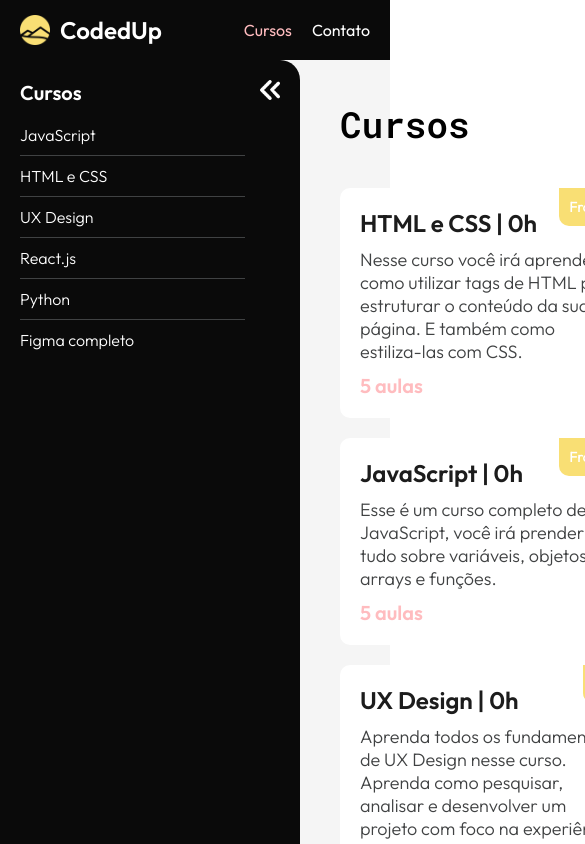
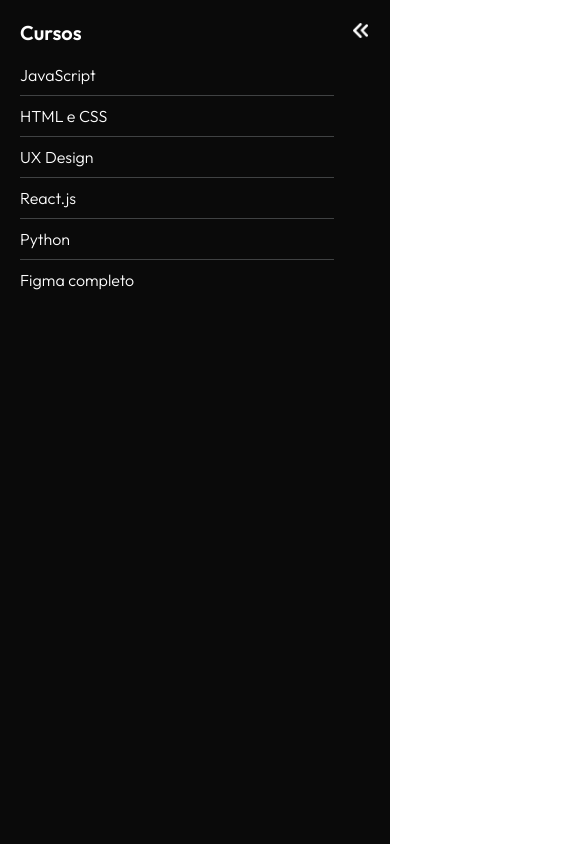
Before and after one commit to Beawnk/coded-up, a Vue app: page /cursos in a window 390 px wide. Shown: the top 844 px of the page, 585 px wide, since content can reach past the window. Built offline with nearby package versions, Linux system fonts and the light colour scheme; no server answers.

Commit message:
side-bar mobile

```diff
--- a/src/App.vue
+++ b/src/App.vue
@@ -16,6 +16,8 @@
 </script>
 
 <style lang="scss">
+@use 'assets/style/main.scss' as v;
+
 .btn {
   padding: 10px 20px;
   border-radius: 5px;
@@ -42,6 +44,11 @@
     padding-bottom: 80px;
     position: relative;
     transition: var(--transition);
+    @include v.media(500px) {
+      width: 100%;
+      padding: 30px;
+      padding-bottom: 60px;
+    }
     p {
       font-size: var(--text-big);
       color: var(--light-dark-color);
--- a/src/assets/style/main.css
+++ b/src/assets/style/main.css
@@ -61,6 +61,8 @@
     margin: 0;
     padding: 0;
     overflow-x: hidden;
+    height: 100%;
+    min-height: 100vh;
 }
 
 /* Typography */
@@ -159,4 +161,13 @@
 
 #app {
     background-color: var(--gray-color);
+    height: 100%;
+    min-height: 100vh;
+    overflow-x: hidden;
 }
+
+@media only screen and (max-width: 500px) {
+    body:has(.side-bar.open) {
+        overflow: hidden;
+    }
+}
--- a/src/components/SideBar.vue
+++ b/src/components/SideBar.vue
@@ -28,6 +28,8 @@
 </script>
 
 <style lang="scss">
+@use '../assets/style/main.scss' as v;
+
 .side-bar {
   width: var(--side-bar-width);
   position: sticky;
@@ -42,6 +44,20 @@
   display: flex;
   justify-content: space-between;
   transition: var(--transition);
+  @include v.media(500px) {
+    width: 40px;
+    z-index: 100;
+    position: fixed;
+    top: calc(var(--header-height) + 10px);
+    height: 40px;
+    border-radius: 0 10px 10px 0;
+    &.open {
+      width: 100%;
+      border-radius: 0;
+      top: 0;
+      height: 100vh;
+    }
+  }
   &.open {
     padding: 10px 20px;
     padding-top: 20px;
@@ -51,6 +67,8 @@
     }
     .open-btn {
       &::after {
+        top: 20px;
+        right: 20px;
         transform: rotate(0);
       }
     }
@@ -86,6 +104,12 @@
       transform: rotate(180deg);
       top: 20px;
       right: 20px;
+      @include v.media(500px) {
+        top: 10px;
+        right: 10px;
+        background-size: 15px;
+        background-position: center;
+      }
     }
     &:hover {
       &::after {
--- a/src/views/CoursesView.vue
+++ b/src/views/CoursesView.vue
@@ -37,7 +37,6 @@
   courses.forEach(async course => {
     const courseClasses = classes.filter(classe => classe.course === course.id);
     totalClasses.value[course.id] = courseClasses.length;
-    console.log(totalClasses.value);
     courseClasses.forEach(classe => {
       video.value[classe.id] = classe.video;
     });
@@ -74,17 +73,25 @@
 </script>
 
 <style lang="scss" scoped>
+@use '../assets/style/main.scss' as v;
+
 .courses {
   .grid {
     display: grid;
     grid-template-columns: repeat(auto-fill, minmax(300px, 1fr));
     gap: 20px;
     margin-top: 40px;
+    @include v.media(500px) {
+      margin-top: 20px;
+    }
     .course {
       background-color: var(--white-color);
       border-radius: var(--border-radius);
       transition: var(--transition);
       position: relative;
+      @include v.media(500px) {
+        min-height: 230px;
+      }
       &:hover {
         background-color: var(--dark-color);
       }
```
